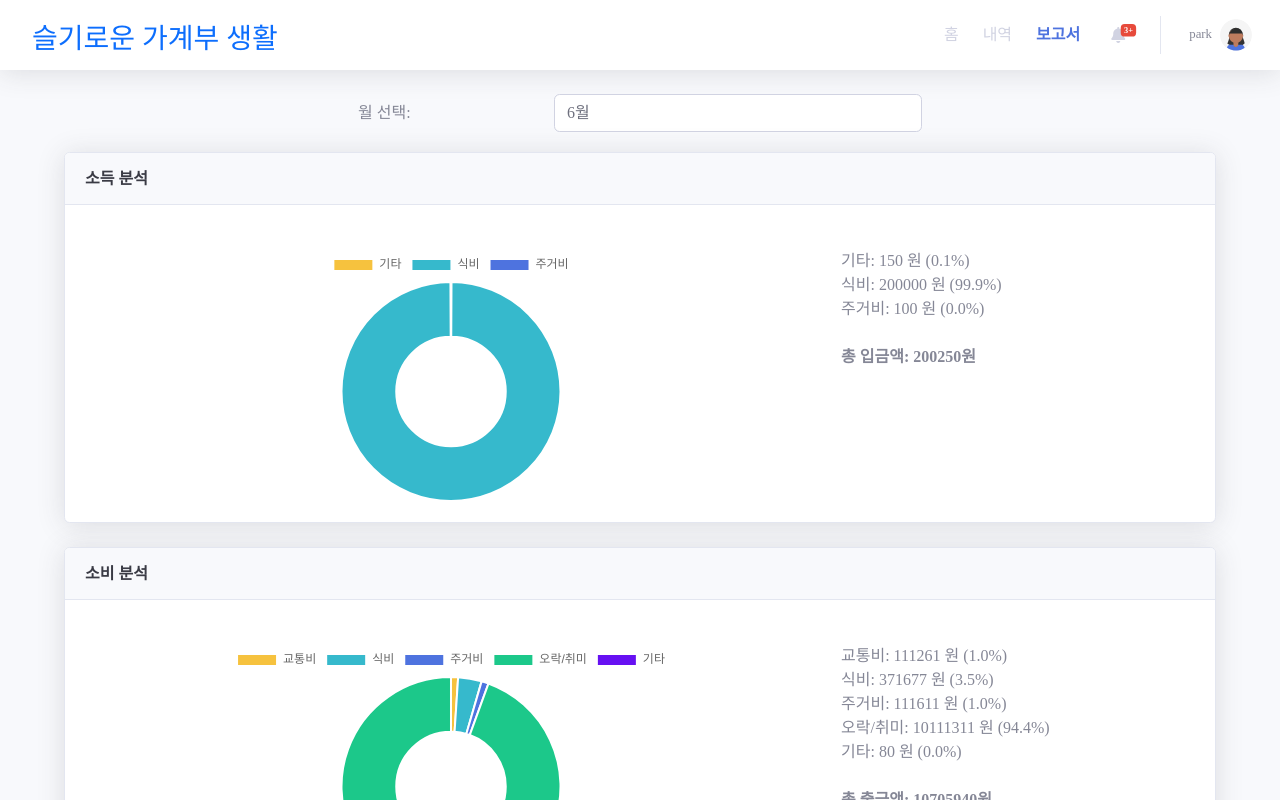
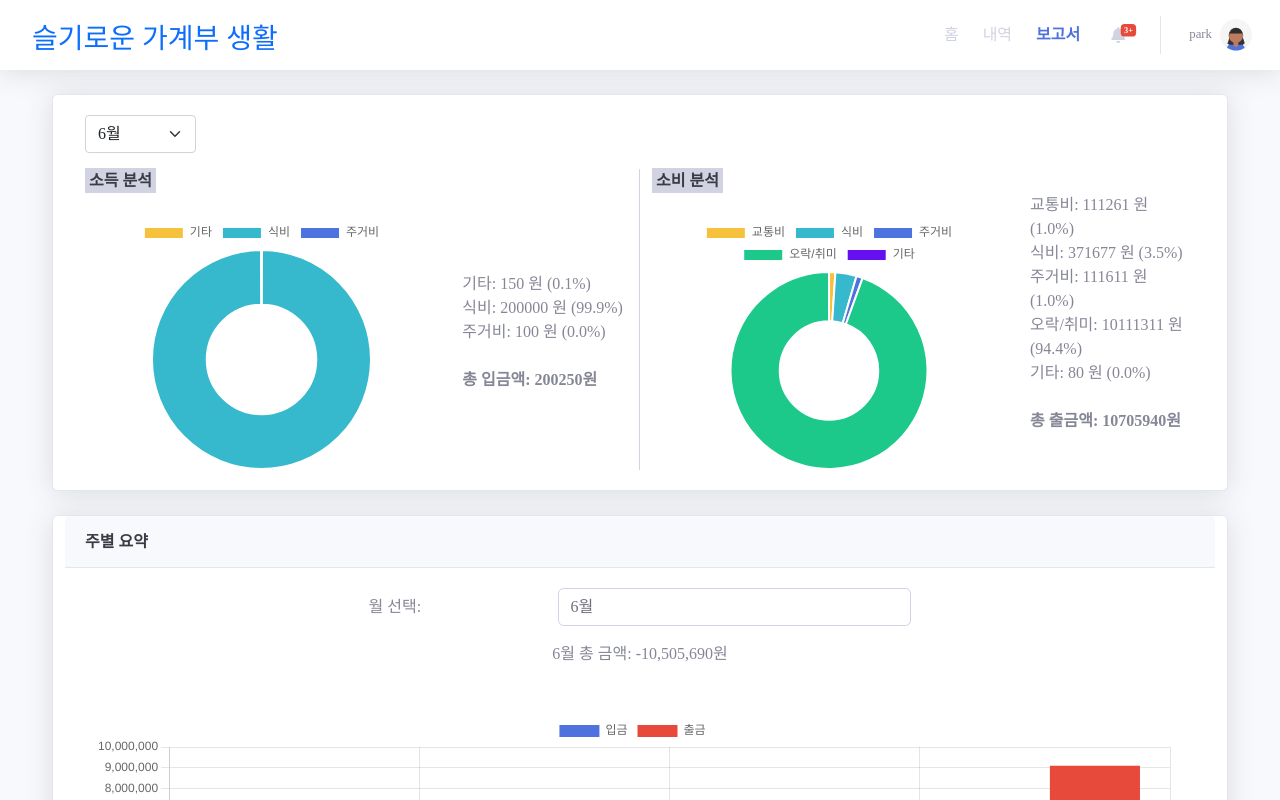
Before and after one commit to isj0228/sulgasaeng, a Vue app in the folder Skeleton_project/: page /chart in a window 1280 px wide. Shown: the top 800 px of the page. Built offline with nearby package versions, Linux system fonts and the light colour scheme; data requests are answered from the project's data file; a web font is replaced by a local one.

Commit message:
파이차트 디자인 변경

```diff
--- a/Skeleton_project/src/components/chart/PieCombined.vue
+++ b/Skeleton_project/src/components/chart/PieCombined.vue
@@ -1,21 +1,19 @@
 <template>
-  <div>
-    <div class="month-selector form-group row justify-content-center">
-      <label for="selectMonth" class="col-sm-2 col-form-label">월 선택:</label>
-      <div class="col-sm-4">
-        <select id="selectMonth" class="form-control" v-model="selectedMonth" @change="fetchData">
+  <div class="row">
+    <div class="card shadow mb-4">
+      <div class="card-body">
+        <div class="mb-3">
+          <!-- 월별 선택이 가능하도록 -->
+          <select class="form-select select-month" v-model="selectedMonth" @change="fetchData">
             <option v-for="month in months" :key="month" :value="month">{{ month }}</option>
           </select>
         </div>
-    </div>
+        <div class="row">
 
-    <div class="card shadow mb-4">
-      <div class="card-header py-3">
-        <h6 class="m-0 card-title">소득 분석</h6>
-      </div>
-      <div class="card-body">
-        <div class="row">
+          <div class="col-lg-6 border-right-lg">
+            <div class="row align-items-center">
               <div class="col-lg-8">
+                <span class="card-title mb-0 mt-1 bg-gray-400 p-1">소득 분석</span>
                 <div class="chart-pie pt-4">
                   <canvas id="depositPieChart"></canvas>
                 </div>
@@ -26,15 +24,11 @@
               </div>
             </div>
           </div>
-    </div>
 
-    <div class="card shadow mb-4">
-      <div class="card-header py-3">
-        <h6 class="m-0 card-title">소비 분석</h6>
-      </div>
-      <div class="card-body">
+          <div class="col-lg-6">
             <div class="row">
               <div class="col-lg-8">
+                <span class="card-title mb-0 mt-1 bg-gray-400 p-1">소비 분석</span>
                 <div class="chart-pie pt-4">
                   <canvas id="withdrawalPieChart"></canvas>
                 </div>
@@ -45,8 +39,12 @@
               </div>
             </div>
           </div>
+
         </div>
       </div>
+    </div>
+  </div>
+
 </template>
 
 <script>
@@ -193,4 +191,23 @@ export default {
 #totalWithdrawalAmount {
   font-weight: bold;
 }
+
+.card-wrapper {
+  display: flex;
+}
+
+.card {
+  flex: 1;
+}
+
+.select-month {
+  width: 10%;
+}
+
+@media (min-width: 992px) {
+  .border-right-lg {
+    border-right: 1px solid #d1d3e2 ;
+    /* 원하는 색상으로 변경 */
+  }
+}
 </style>
--- a/Skeleton_project/src/pages/Chart.vue
+++ b/Skeleton_project/src/pages/Chart.vue
@@ -1,7 +1,9 @@
 <template>
-  <div>
-    <!-- PieCombined 컴포넌트와 BarChart 컴포넌트를 렌더링 -->
+  <PieCombined />
+  <!-- <div class="row">
     <PieCombined />
+  </div> -->
+  <div class="row">
     <BarChart />
   </div>
 </template>
```
Lines whose indentation alone changed are shown as unchanged.
